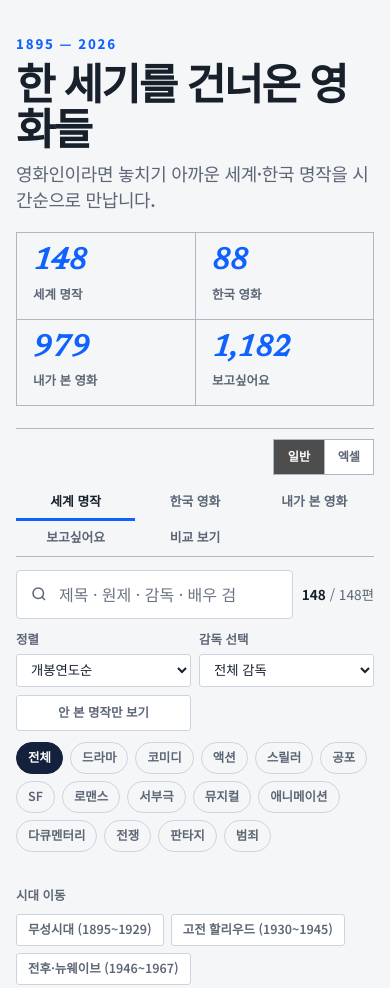
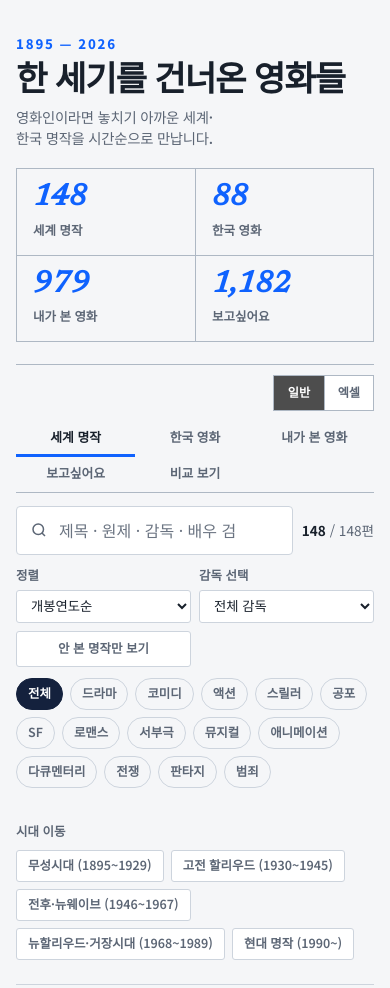
Before and after one commit to hunykang/movie-timeline, a plain HTML site: page index.html in a window 390 px wide. Shown: the top 988 px of the page. Drawn offline with Linux system fonts and the light colour scheme.

Commit message:
제목 줄바꿈 반응형 수정

```diff
--- a/index.html
+++ b/index.html
@@ -61,7 +61,7 @@
       border-bottom: 1px solid var(--line-strong);
     }
     .intro .range { margin: 0 0 5px; color: var(--accent); font-size: .82rem; font-weight: 800; letter-spacing: .14em; }
-    .intro h1 { margin: 0; max-width: 780px; font-size: clamp(2rem, 5vw, 4.8rem); line-height: 1.04; letter-spacing: -.045em; }
+    .intro h1 { margin: 0; max-width: 780px; font-size: clamp(2rem, 4.6vw, 4.5rem); line-height: 1.04; letter-spacing: -.045em; word-break: keep-all; overflow-wrap: normal; text-wrap: balance; }
     .intro h1 span { display: block; color: var(--muted); font-size: .48em; font-weight: 500; letter-spacing: -.02em; margin-top: 12px; }
     .reel-count { display: grid; grid-template-columns: repeat(4, 1fr); border: 1px solid var(--line-strong); min-width: 520px; }
     .stat { padding: 18px 20px; }
@@ -301,7 +301,7 @@
     @media (max-width: 760px) {
       .page { padding: 15px 16px 52px; }
       .intro { grid-template-columns: 1fr; gap: 20px; padding: 18px 0 22px; }
-      .intro h1 { font-size: clamp(2rem, 11vw, 3.6rem); }
+      .intro h1 { font-size: clamp(1.9rem, 8.8vw, 3.35rem); letter-spacing: -.035em; }
       .intro h1 span { font-size: .42em; line-height: 1.45; }
       .reel-count { grid-template-columns: repeat(2, 1fr); min-width: 0; width: 100%; }
       .stat:nth-child(3) { border-left: 0; border-top: 1px solid var(--line-strong); }
```
